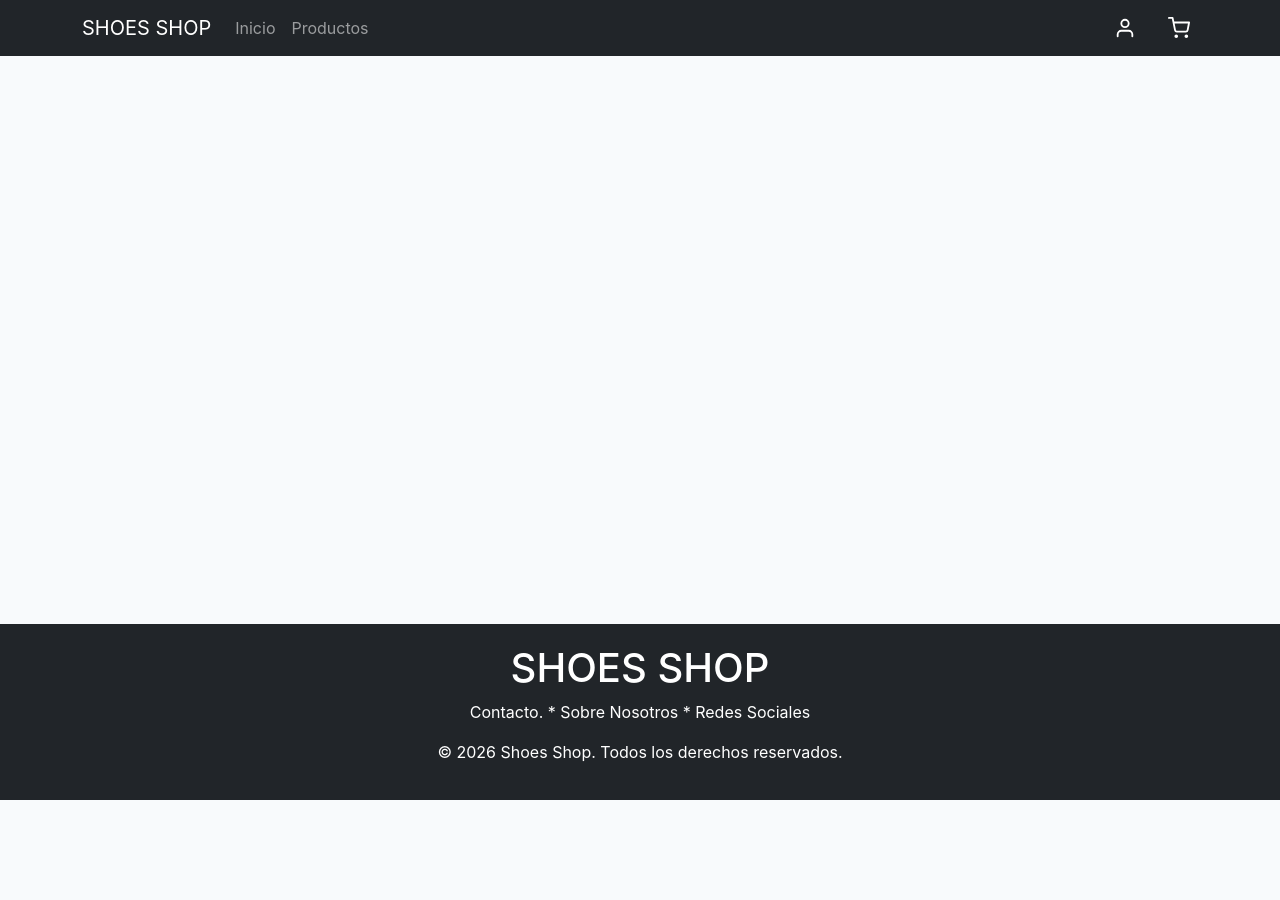
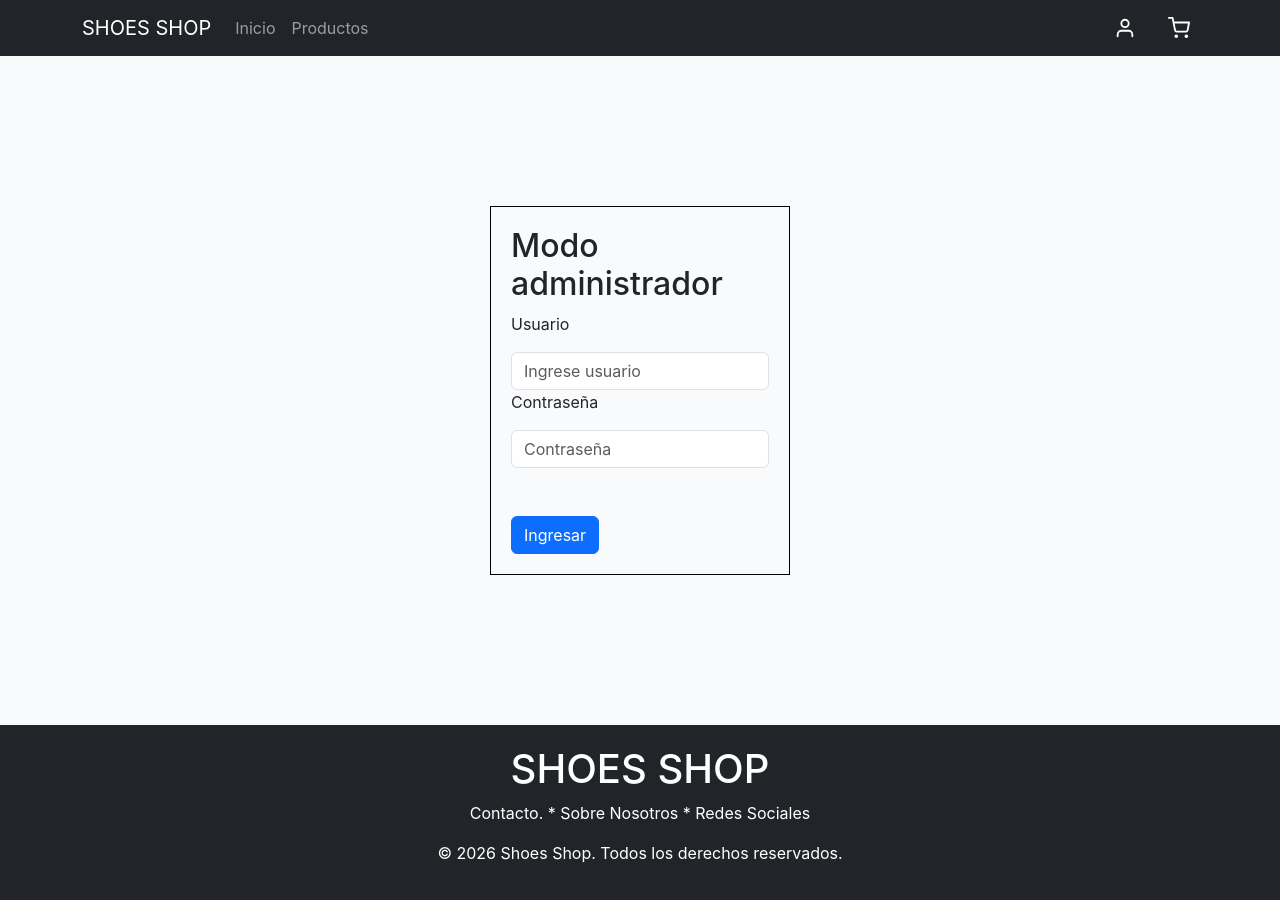
Before and after one commit to freddyrios23/shoes-shop-react, a React (Vite) app: page /admin-login in a window 1280 px wide. Before the commit the page ends 800 px from the top, so only its background shows below. Built offline with nearby package versions, Linux system fonts and the light colour scheme.

Commit message:
Modo admin con login

```diff
--- a/src/App.jsx
+++ b/src/App.jsx
@@ -15,6 +15,7 @@ import SuccessPay from "./pages/SuccessPay";
 import Login from "./pages/Login";
 import Register from "./pages/Register";
 import Adminmode from "./pages/AdminMode";
+import AdminLogin from "./pages/AdminLogin";
 
 function App() {
   return (
@@ -30,6 +31,7 @@ function App() {
         <Route path="/login" element={<Login />} />
         <Route path="/register" element={<Register />} />
         <Route path="/Adminmode" element={<Adminmode />} />
+        <Route path="/admin-login" element={<AdminLogin />} />
       </Routes>
       <Footer />
     </>
--- /dev/null
+++ b/src/pages/AdminLogin.jsx
@@ -0,0 +1,55 @@
+import { useState } from 'react';
+import { useNavigate } from 'react-router-dom';
+import { Input } from '../components/atoms/Input';
+import Button from '../components/atoms/Button';
+
+function AdminLogin() {
+    const [usuario, setUsuario] = useState('');
+    const [clave, setClave] = useState('');
+    const navigate = useNavigate();
+
+    function ingresar(e) {
+        e.preventDefault();
+
+        if (usuario === 'admin' && clave === '1234') {
+            navigate('/Adminmode');
+        } else {
+            alert('Usuario o contraseña incorrectos');
+        }
+    }
+
+    return (
+        <div style={{
+            border: '1px solid black',
+            padding: '20px',
+            width: '300px',
+            margin: '150px auto'
+        }}>
+            <h2>Modo administrador</h2>
+
+            <form onSubmit={ingresar}>
+                <p>Usuario</p>
+                <Input
+                    value={usuario}
+                    onChange={(e) => setUsuario(e.target.value)}
+                    placeholder="Ingrese usuario"
+                />
+
+                <p>Contraseña</p>
+                <Input
+                    type="password"
+                    value={clave}
+                    onChange={(e) => setClave(e.target.value)}
+                    placeholder="Contraseña"
+                />
+
+                <br />
+                <br />
+
+                <Button type="submit">Ingresar</Button>
+            </form>
+        </div>
+    );
+}
+
+export default AdminLogin;
--- a/src/pages/Login.jsx
+++ b/src/pages/Login.jsx
@@ -1,10 +1,14 @@
 import { useState } from 'react';
 import { Link, useNavigate } from 'react-router-dom';
+import Button from '../components/atoms/Button';
 
 function Login() {
   const [usuario, setUsuario] = useState('');
   const [clave, setClave] = useState('');
   const [error, setError] = useState('');
+
+  //modo admin
+  const [mostrarAdmin, setMostrarAdmin] = useState(false);
 
   const navigate = useNavigate();
 
@@ -124,6 +128,20 @@ function Login() {
           <span>¿No tienes cuenta?</span>
           <Link to="/register">Regístrate</Link>
         </div>
+        <div className="text-center mt-3">
+          <span
+            onClick={() => setMostrarAdmin(!mostrarAdmin)}
+            style={{ cursor: 'pointer' }}
+          >
+            ⚙️
+          </span>
+
+          {mostrarAdmin && (
+            <Button onClick={() => navigate('/admin-login')}>
+              Modo administrador
+            </Button>
+          )}
+        </div>
       </div>
     </div>
   );
```
